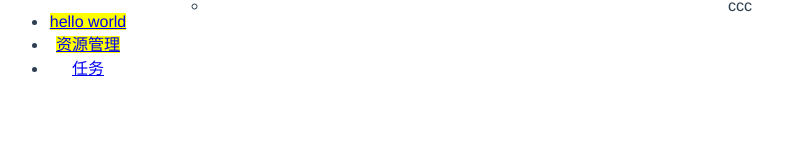
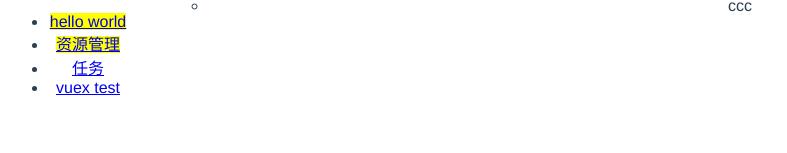
Before and after one commit to liuxinqiong/vue-vuex-router-practice, a Vue app: page /#/finder in a window 1280 px wide. Shown: the part 147-300 px from the top of the page, without its empty margins (0-787 px from the left). Built offline with nearby package versions, Linux system fonts and the light colour scheme.

Commit message:
add vuex

```diff
--- a/package.json
+++ b/package.json
@@ -15,7 +15,8 @@
   },
   "dependencies": {
     "vue": "^2.5.2",
-    "vue-router": "^3.0.1"
+    "vue-router": "^3.0.1",
+    "vuex": "^3.0.1"
   },
   "devDependencies": {
     "autoprefixer": "^7.1.2",
--- a/src/App.vue
+++ b/src/App.vue
@@ -7,6 +7,7 @@
           <li><router-link to='/'>hello world</router-link></li>
           <li><router-link to='/finder'>资源管理</router-link></li>
           <li><router-link to='/task'>任务</router-link></li>
+          <li><router-link to='/vuex'>vuex test</router-link></li>
         </ul>
       </div>
       <div class="content">
--- a/src/main.js
+++ b/src/main.js
@@ -3,6 +3,7 @@
 import Vue from 'vue'
 import App from './App'
 import router from './router'
+import store from './vuex'
 
 Vue.config.productionTip = false
 
@@ -10,6 +11,7 @@ Vue.config.productionTip = false
 new Vue({
   el: '#app',
   router,
+  store,
   components: { App },
   template: '<App/>'
 })
--- /dev/null
+++ b/src/pages/vuex.vue
@@ -0,0 +1,24 @@
+<template>
+  <div>
+    <button @click="add">TEST</button>
+    <p>{{count}}</p>
+  </div>
+</template>
+
+<script>
+  import {
+    ADD_COUNT
+  } from '@/vuex/mutation-types.js'
+  export default {
+    computed:{
+        count(){
+            return this.$store.state.a.count
+        }
+    },
+    methods: {
+      add() {
+        this.$store.commit(`a/${ADD_COUNT}`)
+      }
+    }
+  }
+</script>
--- a/src/router/index.js
+++ b/src/router/index.js
@@ -6,8 +6,9 @@ import finder from '@/pages/finder'
 
 Vue.use(Router);
 
-export default new Router({
-  routes: [{
+const router = new Router({
+  routes: [
+    {
       path: '/',
       name: 'HelloWorld',
       component: HelloWorld
@@ -20,6 +21,26 @@ export default new Router({
     {
       path: '/task',
       name: 'task',
-      component: () => import('@/pages/task') // 组件懒加载
-    }]
+      component: () => import('@/pages/task'), // 组件懒加载
+      meta:{
+        requiresAuth: true
+      }
+    },
+    {
+      path:'/vuex',
+      name:'task',
+      component: () => import('@/pages/vuex')
+    }
+  ],
+  scrollBehavior(to,from,savedPosition){
+    console.log(to,from,savedPosition);
+  }
 })
+
+router.beforeEach((to,from,next) => {
+  console.log(to)
+  console.log(to.matched)
+  next()
+})
+
+export default router
--- /dev/null
+++ b/src/vuex/index.js
@@ -0,0 +1,16 @@
+import vue from 'vue'
+import vuex from 'vuex'
+
+import a from './modules/a'
+import b from './modules/b'
+
+vue.use(vuex)
+const store = new vuex.Store({
+  modules: {
+    b
+  }
+})
+
+store.registerModule('a',a);
+
+export default store
--- /dev/null
+++ b/src/vuex/modules/a.js
@@ -0,0 +1,17 @@
+import { ADD_COUNT } from '@/vuex/mutation-types'
+
+export default {
+    namespaced:true,
+    state:{
+        count: 0
+    },
+    mutations:{
+        [ADD_COUNT](state){
+            console.log('a')
+            state.count++
+        }
+    },
+    action:{
+
+    }
+}
--- /dev/null
+++ b/src/vuex/modules/b.js
@@ -0,0 +1,17 @@
+import { ADD_COUNT } from '@/vuex/mutation-types'
+
+export default {
+    namespaced:true,
+    state:{
+        count: 0
+    },
+    mutations:{
+        [ADD_COUNT](state){
+            console.log('b')
+            state.count++
+        }
+    },
+    action:{
+
+    }
+}
--- /dev/null
+++ b/src/vuex/mutation-types.js
@@ -0,0 +1 @@
+export const ADD_COUNT = 'ADD_COUNT'
```
Also changed, not shown: .eslintrc.js, 2 other files (tests, documents, lock files or other folders).
